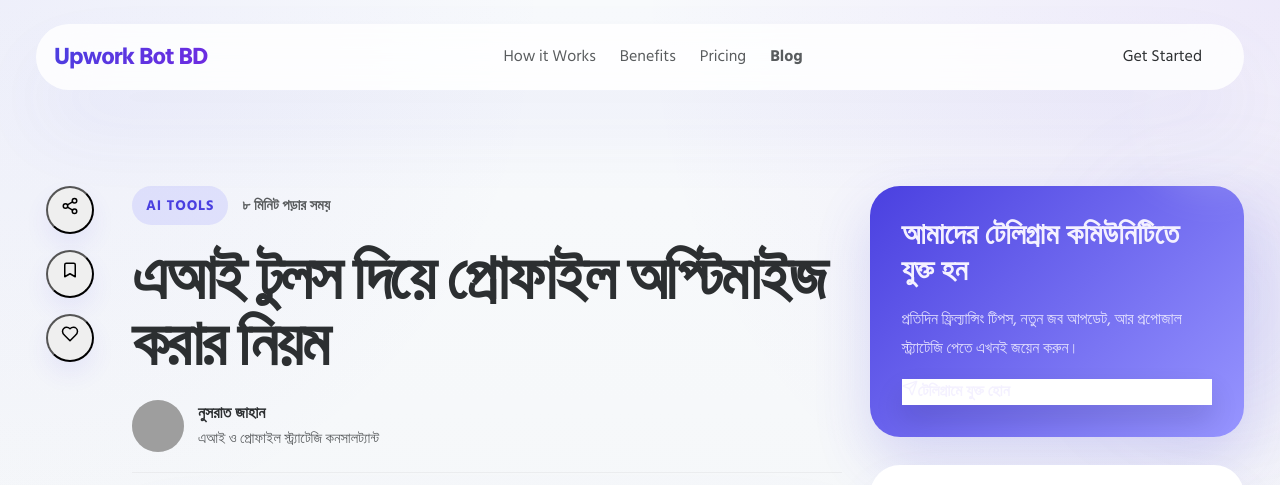
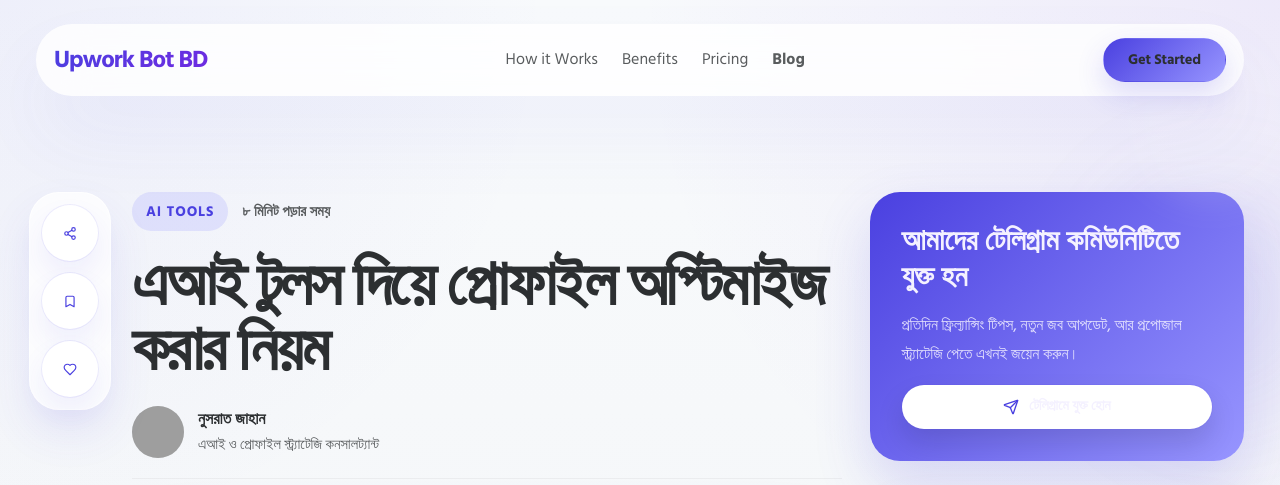
Before and after one commit to salman679/telegram-proposal-bot-frontend, a Next.js app: page /blog/ai-tools-profile-optimization in a window 1280 px wide. Shown: the top 485 px of the page. Built offline with nearby package versions, Linux system fonts and the light colour scheme; no server answers; grey boxes are pictures that could not be loaded.

Commit message:
refactor: update button styles for improved consistency and accessibility; enhance footer and article actions components with updated icon colors

```diff
--- a/src/features/website/components/button.tsx
+++ b/src/features/website/components/button.tsx
@@ -26,13 +26,13 @@
 
 const variantClasses: Record<ButtonVariant, string> = {
   primary:
-    "[background:var(--gradient-primary)] !text-white visited:!text-white hover:!text-white focus:!text-white [&_svg]:!text-white shadow-[0_12px_28px_rgba(74,64,224,0.18)] hover:brightness-[1.03]",
+    "bg-[linear-gradient(135deg,#4a40e0_0%,#9795ff_100%)] text-white visited:text-white hover:text-white focus:text-white [&_svg]:text-white shadow-[0_12px_28px_rgba(74,64,224,0.18)] hover:brightness-[1.03]",
   secondary:
-    "bg-[#dfe3e6] !text-[#4a40e0] visited:!text-[#4a40e0] hover:bg-[#d9dde0] hover:!text-[#4a40e0] focus:!text-[#4a40e0] [&_svg]:!text-[#4a40e0] shadow-[0_10px_22px_rgba(74,64,224,0.08)]",
+    "bg-[#dfe3e6] text-[#4a40e0] visited:text-[#4a40e0] hover:bg-[#d9dde0] hover:text-[#4a40e0] focus:text-[#4a40e0] [&_svg]:text-[#4a40e0] shadow-[0_10px_22px_rgba(74,64,224,0.08)]",
   tertiary:
-    "bg-transparent px-0 py-0 !text-[var(--primary)] visited:!text-[var(--primary)] hover:!text-[var(--primary)] focus:!text-[var(--primary)] shadow-none",
+    "bg-transparent px-0 py-0 text-[var(--primary)] visited:text-[var(--primary)] hover:text-[var(--primary)] focus:text-[var(--primary)] shadow-none",
   inverted:
-    "bg-white !text-[#4a40e0] visited:!text-[#4a40e0] hover:bg-[#f6f5ff] hover:!text-[#4a40e0] focus:!text-[#4a40e0] [&_svg]:!text-[#4a40e0] shadow-[0_12px_24px_rgba(11,16,32,0.12)] ring-1 ring-[rgba(74,64,224,0.08)]"
+    "bg-white text-[#4a40e0] visited:text-[#4a40e0] hover:bg-[#f6f5ff] hover:text-[#4a40e0] focus:text-[#4a40e0] [&_svg]:text-[#4a40e0] shadow-[0_12px_24px_rgba(11,16,32,0.12)] ring-1 ring-[rgba(74,64,224,0.08)]"
 };
 
 export function buttonClass({
@@ -78,21 +78,39 @@
 export function Button(
   props: ButtonLinkProps | ButtonNativeProps
 ) {
-  const { variant, size, fullWidth, className, children } = props;
-  const resolvedClassName = buttonClass({
-    variant,
-    size,
-    fullWidth,
-    className
-  });
-
   if (isLinkProps(props)) {
-    const { href, external, ...restProps } = props;
+    const {
+      href,
+      external,
+      variant,
+      size,
+      fullWidth,
+      className,
+      children,
+      target,
+      rel,
+      ...restProps
+    } = props;
+    const resolvedClassName = buttonClass({
+      variant,
+      size,
+      fullWidth,
+      className
+    });
     const isExternal = external || /^(https?:)?\/\//.test(href);
 
     if (isExternal) {
+      const resolvedTarget = target ?? "_blank";
+      const resolvedRel = rel ?? "noreferrer noopener";
+
       return (
-        <a href={href} className={resolvedClassName} {...restProps}>
+        <a
+          href={href}
+          className={resolvedClassName}
+          target={resolvedTarget}
+          rel={resolvedRel}
+          {...restProps}
+        >
           {children}
         </a>
       );
@@ -105,9 +123,22 @@
     );
   }
 
-  const { type, ...restProps } = props;
-  const buttonType: ButtonHTMLAttributes<HTMLButtonElement>["type"] =
-    type ?? "button";
+  const {
+    type = "button",
+    variant,
+    size,
+    fullWidth,
+    className,
+    children,
+    ...restProps
+  } = props;
+  const resolvedClassName = buttonClass({
+    variant,
+    size,
+    fullWidth,
+    className
+  });
+  const buttonType: ButtonHTMLAttributes<HTMLButtonElement>["type"] = type;
 
   return (
     <button type={buttonType} className={resolvedClassName} {...restProps}>
--- a/src/features/website/components/footer.tsx
+++ b/src/features/website/components/footer.tsx
@@ -41,7 +41,7 @@
               aria-label="Contact on Telegram"
               className="h-[38px] w-[38px] min-h-0 rounded-full px-0 py-0 shadow-[0_12px_24px_rgba(74,64,224,0.08)]"
             >
-              <Mail size={18} />
+              <Mail size={18} className="text-[var(--primary)]" />
             </Button>
             <Button
               href={TELEGRAM_BOT_URL}
@@ -51,7 +51,7 @@
               aria-label="Telegram support"
               className="h-[38px] w-[38px] min-h-0 rounded-full px-0 py-0 shadow-[0_12px_24px_rgba(74,64,224,0.08)]"
             >
-              <Sparkles size={18} />
+              <Sparkles size={18} className="text-[var(--primary)]" />
             </Button>
           </div>
         </div>
--- a/src/features/website/pages/blog/components/article-actions.tsx
+++ b/src/features/website/pages/blog/components/article-actions.tsx
@@ -104,13 +104,15 @@
     writeStoredSlugs(LIKED_KEY, nextValues);
   }
 
+  const railClass =
+    "rounded-[30px] border border-[rgba(255,255,255,0.72)] bg-[rgba(255,255,255,0.74)] p-3 shadow-[0_22px_44px_rgba(74,64,224,0.1)] backdrop-blur-[20px]";
   const actionButtonClass =
-    "h-12 w-12 min-h-0 rounded-full px-0 py-0 shadow-[0_12px_24px_rgba(74,64,224,0.08)] hover:shadow-[0_18px_34px_rgba(74,64,224,0.12)]";
+    "h-14 w-14 min-h-0 rounded-[20px] border border-[rgba(74,64,224,0.08)] bg-[rgba(255,255,255,0.96)] px-0 py-0 shadow-[0_14px_28px_rgba(74,64,224,0.08)] hover:-translate-y-1 hover:shadow-[0_20px_36px_rgba(74,64,224,0.14)]";
   const activeActionButtonClass =
-    "[background:var(--gradient-primary)] !text-white [&_svg]:!text-white ring-transparent";
+    "border-transparent bg-[linear-gradient(135deg,#4a40e0_0%,#9795ff_100%)] text-white shadow-[0_18px_34px_rgba(74,64,224,0.2)]";
 
   return (
-    <div className="flex flex-col items-center gap-4">
+    <div className={`flex flex-col items-center gap-3 ${railClass}`}>
       <Button
         type="button"
         variant="inverted"
@@ -120,7 +122,11 @@
         aria-label={shared ? "Article link copied" : "Share article"}
         title={shared ? "Link copied" : "Share article"}
       >
-        {shared ? <Check size={18} /> : <Share2 size={18} />}
+        {shared ? (
+          <Check size={19} className="text-white" />
+        ) : (
+          <Share2 size={19} className="text-[var(--primary)]" />
+        )}
       </Button>
       <Button
         type="button"
@@ -131,7 +137,10 @@
         aria-label={saved ? "Remove bookmark" : "Save article"}
         title={saved ? "Saved" : "Save article"}
       >
-        <Bookmark size={18} />
+        <Bookmark
+          size={19}
+          className={saved ? "text-white" : "text-[var(--primary)]"}
+        />
       </Button>
       <Button
         type="button"
@@ -142,7 +151,10 @@
         aria-label={liked ? "Unlike article" : "Like article"}
         title={liked ? "Liked" : "Like article"}
       >
-        <Heart size={18} />
+        <Heart
+          size={19}
+          className={liked ? "text-white" : "text-[var(--primary)]"}
+        />
       </Button>
     </div>
   );
--- a/src/features/website/pages/blog/detail.tsx
+++ b/src/features/website/pages/blog/detail.tsx
@@ -168,9 +168,9 @@
                 variant="inverted"
                 size="sm"
                 fullWidth
-                className="justify-center gap-2.5 bg-white font-extrabold shadow-[0_14px_28px_rgba(11,16,32,0.14)]"
+                className="justify-center gap-2.5 shadow-[0_14px_28px_rgba(11,16,32,0.14)]"
               >
-                <Send size={16} />
+                <Send size={16} className="text-[var(--primary)]" />
                 টেলিগ্রামে যুক্ত হোন
               </Button>
             </div>
```
